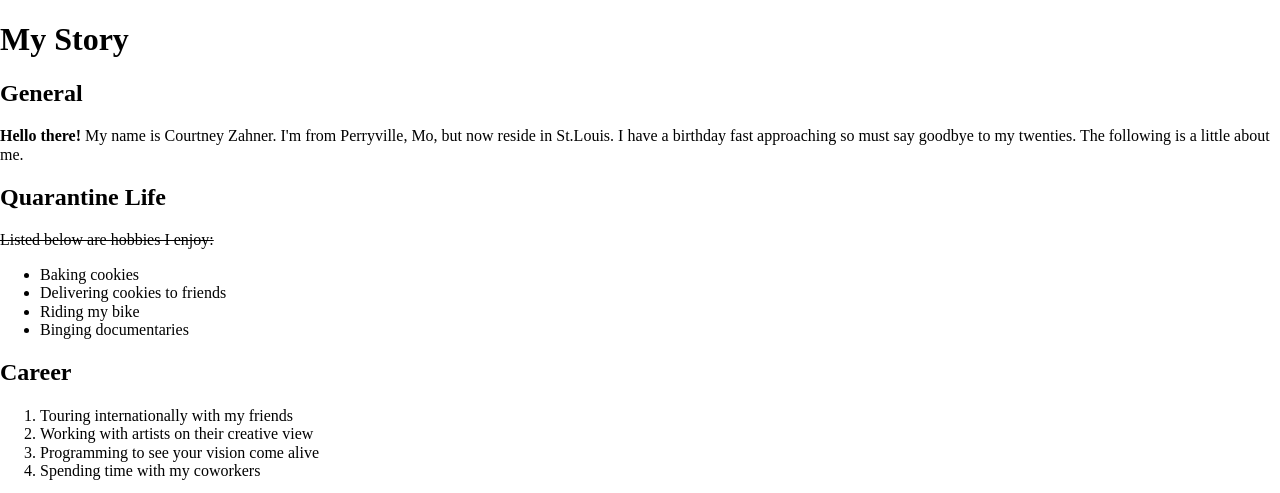
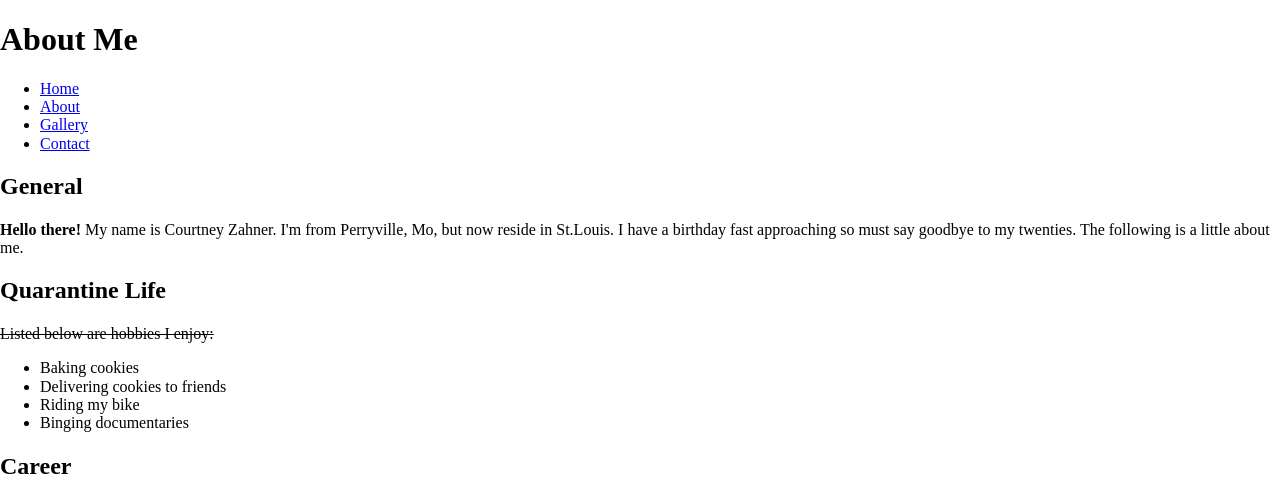
Before and after one commit to Claim-Academy-JS/recap-hws-cfzahner, a website: page about.html in a window 1280 px wide. Shown: the top 493 px of the page. Drawn offline with nearby package versions, Linux system fonts and the light colour scheme.

Commit message:
Add nav tags

```diff
--- a/about.html
+++ b/about.html
@@ -16,8 +16,18 @@
 </head>
 <body>
   <header>
-    <h1>My Story</h1>
+    <h1>About Me</h1>
   </header>
+
+  <nav class="menu">
+    <ul>
+      <li><a href="./index.html">Home</a></li>
+      <li><a href="./about.html">About</a></li>
+      <li><a href="./gallery.html">Gallery</a></li>
+      <li><a href="./contact.html">Contact</a></li>
+    </ul>
+
+  </nav>
 
   <main>
     <column><section>
```
